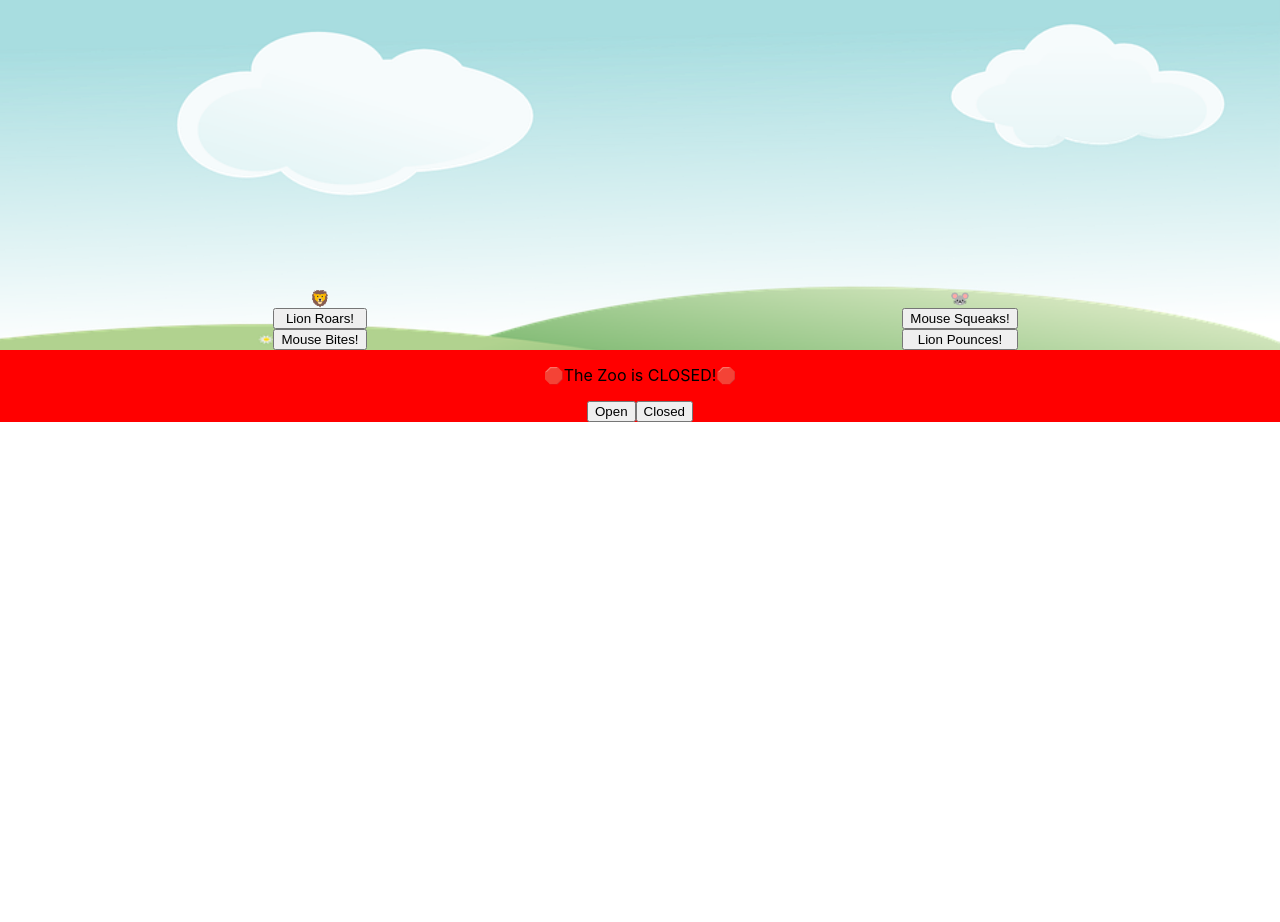
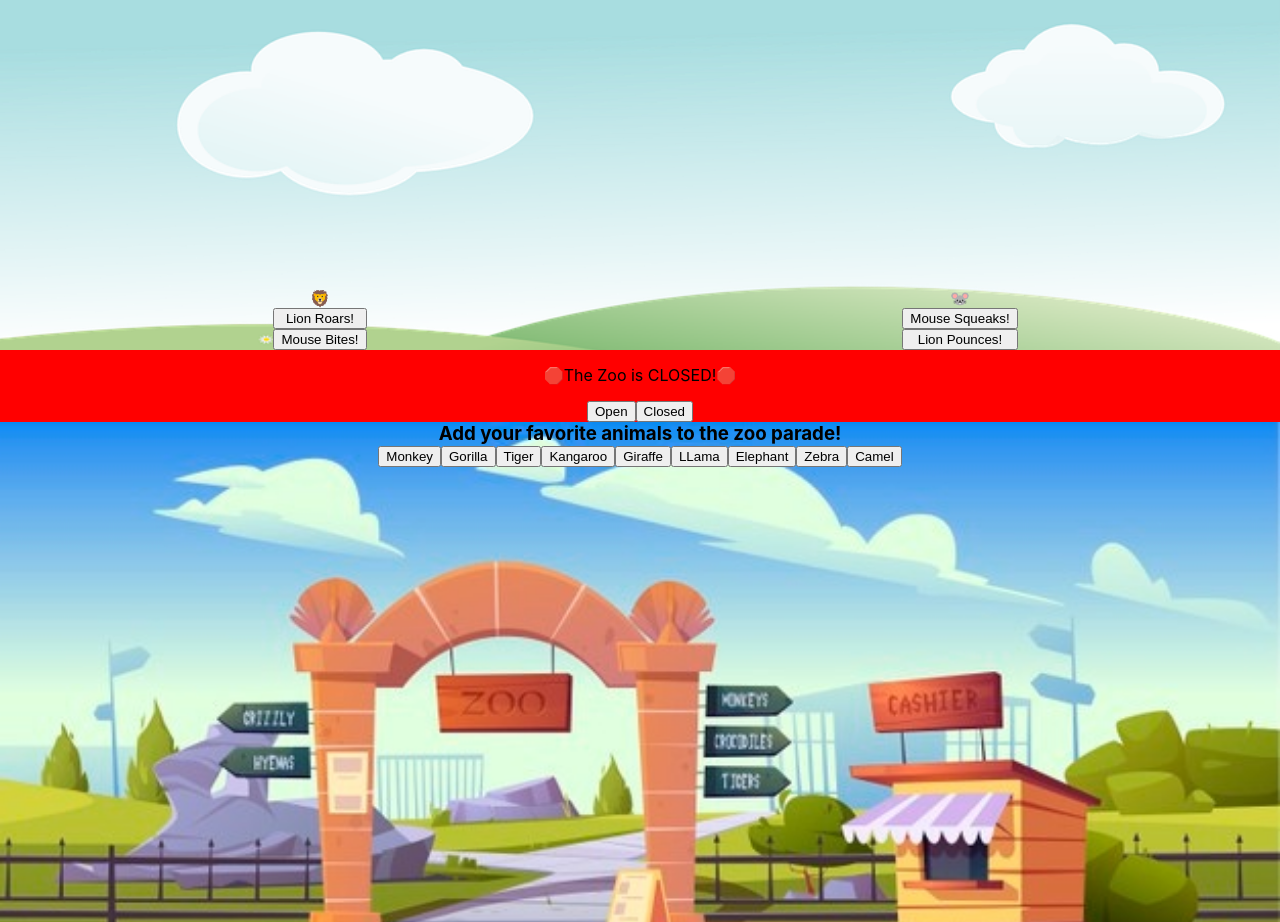
Before and after one commit to Trevor-Rezac/react-Busy-Zoo, a React (Create React App) app: page / in a window 1280 px wide. Before the commit the page ends 800 px from the top, so only its background shows below. Built offline with nearby package versions, Linux system fonts and the light colour scheme.

Commit message:
built static zoo html, set/validated array in state

```diff
--- a/src/App.css
+++ b/src/App.css
@@ -68,3 +68,14 @@ p {
   margin: 0;
   padding: 0;
 }
+
+.zoo-container {
+  height: 500px;
+  width: 100%;
+  background-size: cover;
+}
+
+h3 {
+  margin: 0 auto;
+  padding: 0;
+}
--- a/src/App.js
+++ b/src/App.js
@@ -2,6 +2,7 @@ import { useState } from 'react';
 import './App.css';
 import fightBackground from './landscape.png';
 import Sign from './Sign.js';
+import zooBackground from './zoo.jpeg';
 
 function App() {
 
@@ -13,7 +14,10 @@ function App() {
 
   const [isOpen, setIsOpen] = useState(false);
   const [signColor, setSignColor] = useState('red');
-  console.log('||', 'zoo is open', isOpen, 'sign color is', signColor);
+  // console.log('||', 'zoo is open', isOpen, 'sign color is', signColor);
+
+  const [animalArr, setAnimalArr] = useState(['monkey', 'gorilla']);
+  console.log(animalArr);
 
   return (
     <div className="App">
@@ -40,7 +44,21 @@ function App() {
           <button className='closed-btn' onClick={() => {setIsOpen(false); setSignColor('red');}}>Closed</button>
         </div>
       </section>
+      <section className='zoo-container' style={{ backgroundImage: `url(${zooBackground})` }}>
+        <h3>Add your favorite animals to the zoo parade!</h3>
+        <div className='animal-btn-container'>
+          <button>Monkey</button>
+          <button>Gorilla</button>
+          <button>Tiger</button>
+          <button>Kangaroo</button>
+          <button>Giraffe</button>
+          <button>LLama</button>
+          <button>Elephant</button>
+          <button>Zebra</button>
+          <button>Camel</button>
+        </div>
 
+      </section>
     </div>
   );
 }
```
Also changed, not shown: src/zoo.jpeg (added).
